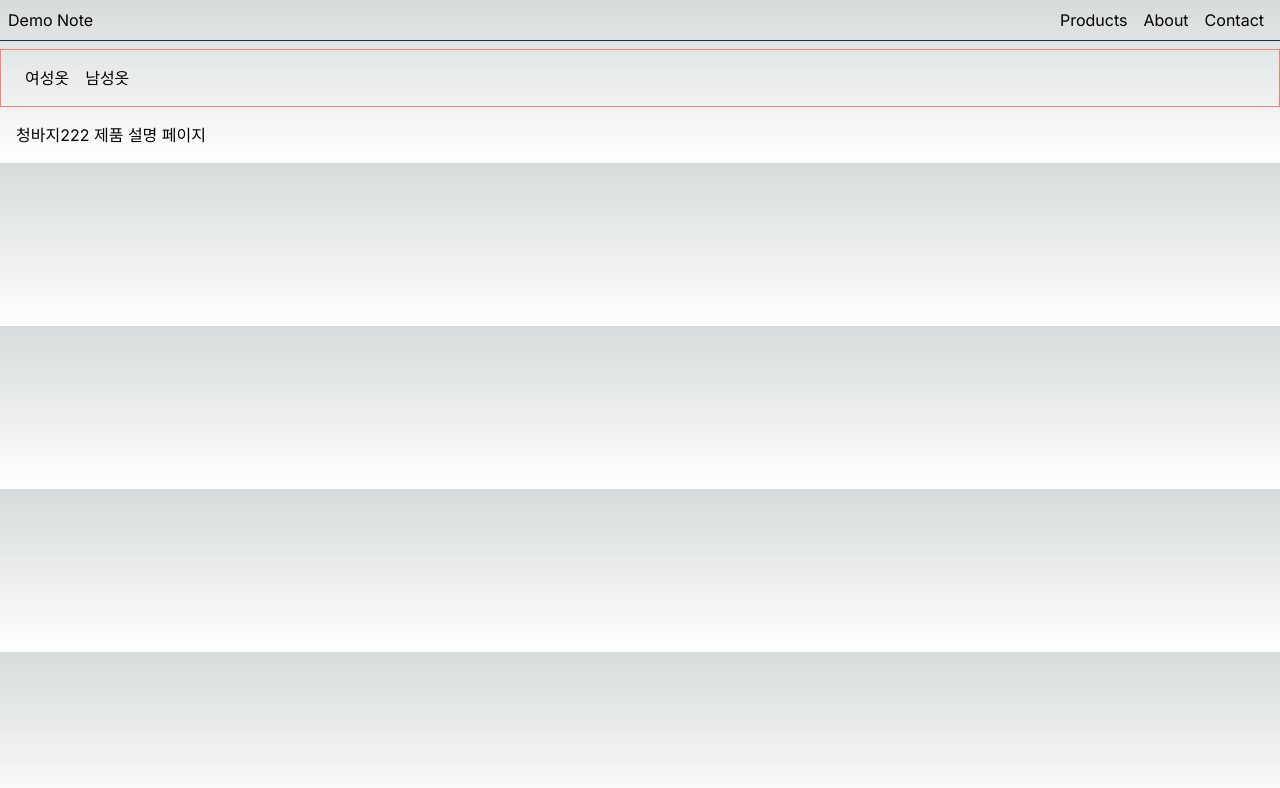
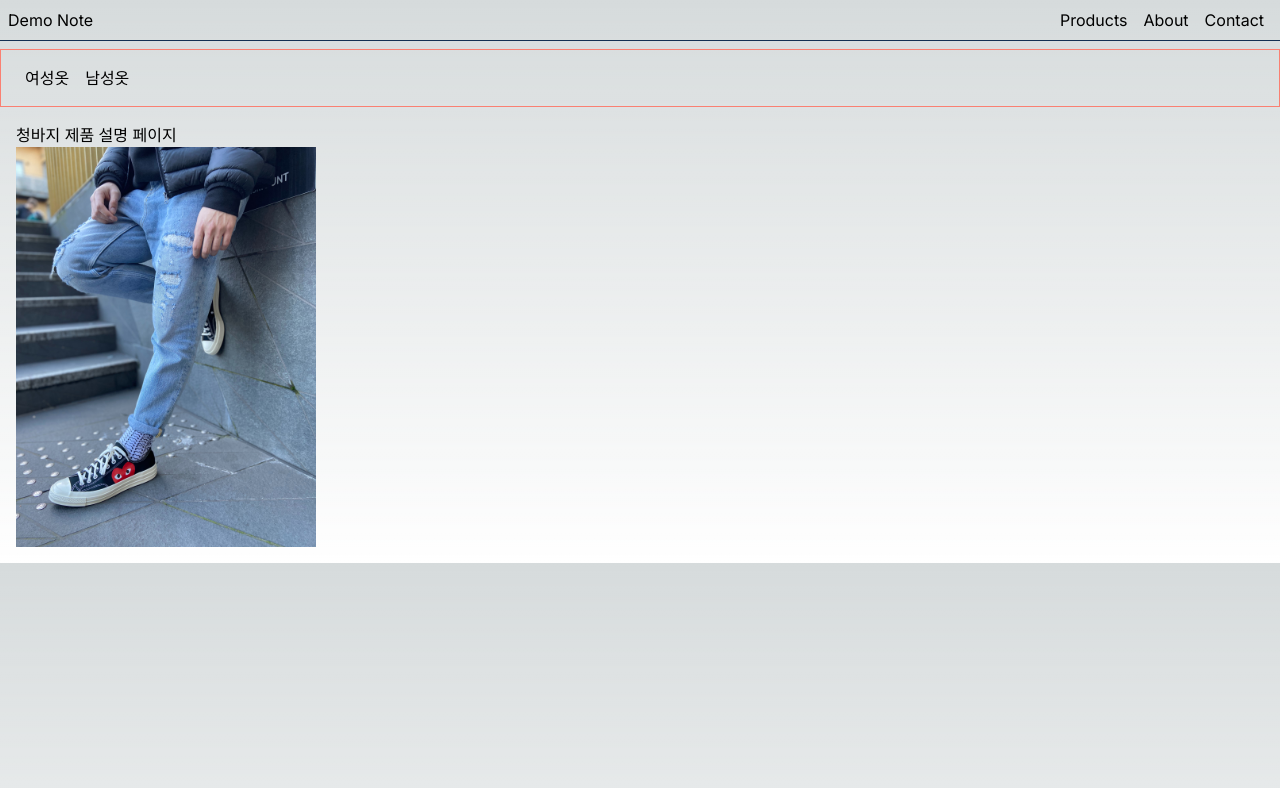
Before and after one commit to MinJeung-Kim/NextJS-Study, a Next.js app: page /products/123 in a window 1280 px wide. Shown: the top 788 px of the page. Built offline with nearby package versions, Linux system fonts and the light colour scheme.

Commit message:
#21 Image of Products

```diff
--- a/data/products.json
+++ b/data/products.json
@@ -1,17 +1,20 @@
 [
     {
         "id":"123",
-        "name":"청바지222",
-        "price":25000
+        "name":"청바지",
+        "price":25000,
+        "image":"jeans.jpg"
     },
     {
         "id":"124",
         "name":"티셔츠",
-        "price":5000
+        "price":5000,
+        "image":"tshirt.jpg"
     }
     , {
         "id":"125",
         "name":"부츠",
-        "price":30000
+        "price":30000,
+        "image":"shoes.jpg"
     }
 ]
--- a/src/app/products/[slug]/page.tsx
+++ b/src/app/products/[slug]/page.tsx
@@ -1,4 +1,5 @@
- import { getProduct, getProducts } from "@/service/products";
+import { getProduct, getProducts } from "@/service/products";
+import Image from "next/image";
 
 // 3초마다 revalidate.
 export const revalidate = 3;
@@ -18,9 +19,18 @@
 export default async function ProductPage({ params: { slug } }: Props) {
   const product = await getProduct(slug);
 
-
   // 서버 파일에 있는 데이터중 해당 제품의 정보를 찾아서 그걸 보여줌
-  return <h1>{product?.name} 제품 설명 페이지</h1>;
+  return (
+    <>
+      <h1>{product?.name} 제품 설명 페이지</h1>
+      <Image
+        src={`/images/${product?.image}`}
+        alt={product ? product.name : 'Product Image'}
+        width="300"
+        height="300"
+      />
+    </>
+  );
 }
 
 export async function generateStaticParams() {
--- a/src/service/products.ts
+++ b/src/service/products.ts
@@ -5,6 +5,7 @@
   id: string;
   name: string;
   price: number;
+  image: string;
 };
 
 // 제품을 반환해주는 비동기 함수
```
